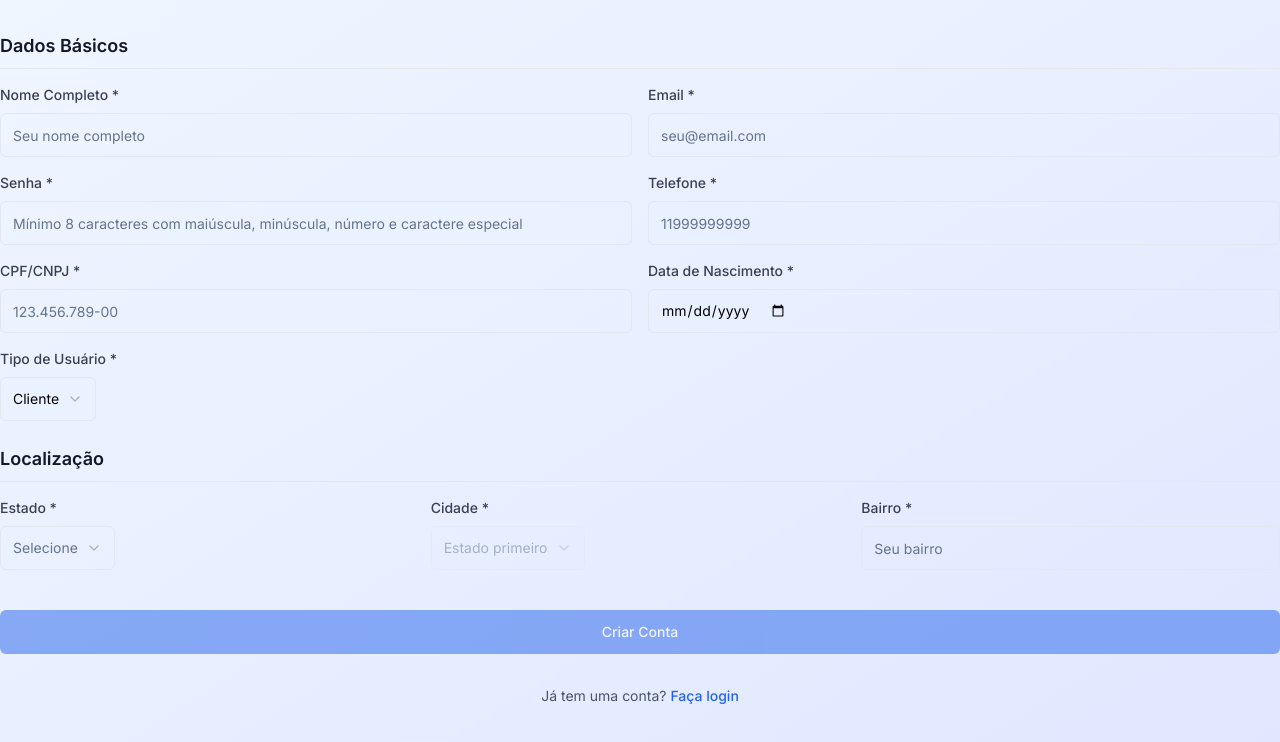
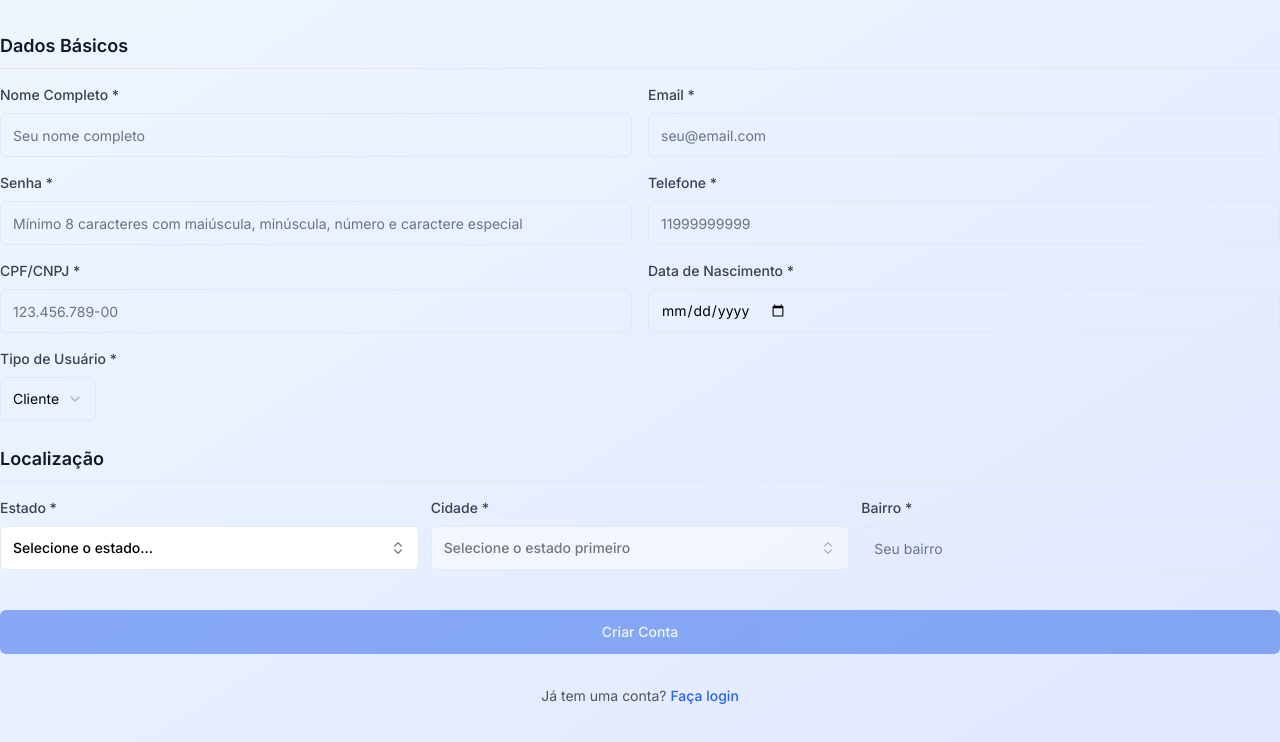
Before and after one commit to fabianoschmits/ConfiLar, a Next.js app: page /cadastro in a window 1280 px wide. Shown: the top 742 px of the page. Built offline with nearby package versions, Linux system fonts and the light colour scheme.

Commit message:
Melhorar formulário de cadastro: Combobox para Estado/Cidade e MultiSelect para Serviços

```diff
--- a/src/components/forms/SimpleRegistrationForm.tsx
+++ b/src/components/forms/SimpleRegistrationForm.tsx
@@ -11,6 +11,10 @@ import { Textarea } from '@/components/ui/textarea'
 import { Checkbox } from '@/components/ui/checkbox'
 import { Badge } from '@/components/ui/badge'
 import { Label } from '@/components/ui/label'
+import { Command, CommandEmpty, CommandGroup, CommandInput, CommandItem, CommandList } from '@/components/ui/command'
+import { Popover, PopoverContent, PopoverTrigger } from '@/components/ui/popover'
+import { cn } from '@/lib/utils'
+import { Check, ChevronsUpDown, X } from 'lucide-react'
 import { useAuthContext } from '@/contexts/AuthContext'
 import { estadosBrasil, getCidadesByEstado } from '@/data/brazilianLocations'
 import { serviceCategories } from '@/data/serviceCategories'
@@ -45,6 +49,9 @@ type RegistrationFormData = z.infer<typeof registrationSchema>
 export function SimpleRegistrationForm() {
   const [isLoading, setIsLoading] = useState(false)
   const [selectedServices, setSelectedServices] = useState<string[]>([])
+  const [stateOpen, setStateOpen] = useState(false)
+  const [cityOpen, setCityOpen] = useState(false)
+  const [servicesOpen, setServicesOpen] = useState(false)
   const { signUp } = useAuthContext()
 
   const {
@@ -73,6 +80,12 @@ export function SimpleRegistrationForm() {
       ? selectedServices.filter(s => s !== service)
       : [...selectedServices, service]
 
+    setSelectedServices(newSelectedServices)
+    setValue('services_offered', newSelectedServices)
+  }
+
+  const removeService = (serviceToRemove: string) => {
+    const newSelectedServices = selectedServices.filter(s => s !== serviceToRemove)
     setSelectedServices(newSelectedServices)
     setValue('services_offered', newSelectedServices)
   }
@@ -289,6 +302,7 @@ export function SimpleRegistrationForm() {
               id="phone"
               placeholder="11999999999"
               {...register('phone')}
+              onChange={handlePhoneChange}
               className={errors.phone ? 'border-red-500 focus:ring-red-500' : ''}
             />
             {errors.phone && <p className="text-sm text-red-500">{errors.phone.message}</p>}
@@ -351,21 +365,53 @@ export function SimpleRegistrationForm() {
             <Label htmlFor="location_state" className="text-sm font-medium text-gray-700">
               Estado *
             </Label>
-            <Select
-              value={watchedValues.location_state}
-              onValueChange={(value) => setValue('location_state', value)}
+            <Popover open={stateOpen} onOpenChange={setStateOpen}>
+              <PopoverTrigger asChild>
+                <Button
+                  variant="outline"
+                  role="combobox"
+                  aria-expanded={stateOpen}
+                  className={cn(
+                    "w-full justify-between",
+                    errors.location_state && "border-red-500 focus:ring-red-500"
+                  )}
                 >
-              <SelectTrigger className={errors.location_state ? 'border-red-500 focus:ring-red-500' : ''}>
-                <SelectValue placeholder="Selecione" />
-              </SelectTrigger>
-              <SelectContent>
+                  {watchedValues.location_state
+                    ? estadosBrasil.find((estado) => estado.sigla === watchedValues.location_state)?.nome
+                    : "Selecione o estado..."}
+                  <ChevronsUpDown className="ml-2 h-4 w-4 shrink-0 opacity-50" />
+                </Button>
+              </PopoverTrigger>
+              <PopoverContent className="w-full p-0">
+                <Command>
+                  <CommandInput placeholder="Buscar estado..." />
+                  <CommandList>
+                    <CommandEmpty>Nenhum estado encontrado.</CommandEmpty>
+                    <CommandGroup>
                       {estadosBrasil.map((estado) => (
-                  <SelectItem key={estado.sigla} value={estado.sigla}>
-                    {estado.sigla}
-                  </SelectItem>
+                        <CommandItem
+                          key={estado.sigla}
+                          value={estado.nome}
+                          onSelect={() => {
+                            setValue('location_state', estado.sigla)
+                            setValue('location_city', '') // Limpar cidade quando mudar estado
+                            setStateOpen(false)
+                          }}
+                        >
+                          <Check
+                            className={cn(
+                              "mr-2 h-4 w-4",
+                              watchedValues.location_state === estado.sigla ? "opacity-100" : "opacity-0"
+                            )}
+                          />
+                          {estado.nome} ({estado.sigla})
+                        </CommandItem>
                       ))}
-              </SelectContent>
-            </Select>
+                    </CommandGroup>
+                  </CommandList>
+                </Command>
+              </PopoverContent>
+            </Popover>
             {errors.location_state && <p className="text-sm text-red-500">{errors.location_state.message}</p>}
           </div>
 
@@ -373,22 +419,55 @@ export function SimpleRegistrationForm() {
             <Label htmlFor="location_city" className="text-sm font-medium text-gray-700">
               Cidade *
             </Label>
-            <Select
-              value={watchedValues.location_city}
-              onValueChange={(value) => setValue('location_city', value)}
+            <Popover open={cityOpen} onOpenChange={setCityOpen}>
+              <PopoverTrigger asChild>
+                <Button
+                  variant="outline"
+                  role="combobox"
+                  aria-expanded={cityOpen}
                   disabled={!watchedValues.location_state}
+                  className={cn(
+                    "w-full justify-between",
+                    errors.location_city && "border-red-500 focus:ring-red-500"
+                  )}
                 >
-              <SelectTrigger className={errors.location_city ? 'border-red-500 focus:ring-red-500' : ''}>
-                <SelectValue placeholder={watchedValues.location_state ? "Selecione" : "Estado primeiro"} />
-              </SelectTrigger>
-              <SelectContent>
+                  {watchedValues.location_city
+                    ? watchedValues.location_city
+                    : watchedValues.location_state
+                    ? "Selecione a cidade..."
+                    : "Selecione o estado primeiro"}
+                  <ChevronsUpDown className="ml-2 h-4 w-4 shrink-0 opacity-50" />
+                </Button>
+              </PopoverTrigger>
+              <PopoverContent className="w-full p-0">
+                <Command>
+                  <CommandInput placeholder="Buscar cidade..." />
+                  <CommandList>
+                    <CommandEmpty>Nenhuma cidade encontrada.</CommandEmpty>
+                    <CommandGroup>
                       {watchedValues.location_state && getCidadesByEstado(watchedValues.location_state).map((cidade) => (
-                  <SelectItem key={cidade} value={cidade}>
+                        <CommandItem
+                          key={cidade}
+                          value={cidade}
+                          onSelect={() => {
+                            setValue('location_city', cidade)
+                            setCityOpen(false)
+                          }}
+                        >
+                          <Check
+                            className={cn(
+                              "mr-2 h-4 w-4",
+                              watchedValues.location_city === cidade ? "opacity-100" : "opacity-0"
+                            )}
+                          />
                           {cidade}
-                  </SelectItem>
+                        </CommandItem>
                       ))}
-              </SelectContent>
-            </Select>
+                    </CommandGroup>
+                  </CommandList>
+                </Command>
+              </PopoverContent>
+            </Popover>
             {errors.location_city && <p className="text-sm text-red-500">{errors.location_city.message}</p>}
           </div>
 
@@ -450,24 +529,67 @@ export function SimpleRegistrationForm() {
               <Label className="text-sm font-medium text-gray-700">
                 Serviços Oferecidos
               </Label>
-              <div className="grid grid-cols-2 md:grid-cols-3 gap-2 max-h-40 overflow-y-auto border rounded-md p-3 bg-gray-50">
+              <Popover open={servicesOpen} onOpenChange={setServicesOpen}>
+                <PopoverTrigger asChild>
+                  <Button
+                    variant="outline"
+                    role="combobox"
+                    aria-expanded={servicesOpen}
+                    className="w-full justify-between"
+                  >
+                    {selectedServices.length === 0
+                      ? "Selecione os serviços..."
+                      : `${selectedServices.length} serviço(s) selecionado(s)`}
+                    <ChevronsUpDown className="ml-2 h-4 w-4 shrink-0 opacity-50" />
+                  </Button>
+                </PopoverTrigger>
+                <PopoverContent className="w-full p-0">
+                  <Command>
+                    <CommandInput placeholder="Buscar serviços..." />
+                    <CommandList>
+                      <CommandEmpty>Nenhum serviço encontrado.</CommandEmpty>
+                      <CommandGroup>
                         {serviceCategoryNames.map((service) => (
-                  <div key={service} className="flex items-center space-x-2">
-                    <Checkbox
-                      id={service}
-                      checked={selectedServices.includes(service)}
-                      onCheckedChange={() => handleServiceToggle(service)}
+                          <CommandItem
+                            key={service}
+                            value={service}
+                            onSelect={() => handleServiceToggle(service)}
+                          >
+                            <Check
+                              className={cn(
+                                "mr-2 h-4 w-4",
+                                selectedServices.includes(service) ? "opacity-100" : "opacity-0"
+                              )}
                             />
-                    <Label htmlFor={service} className="text-sm cursor-pointer">{service}</Label>
-                  </div>
+                            {service}
+                          </CommandItem>
                         ))}
-              </div>
+                      </CommandGroup>
+                    </CommandList>
+                  </Command>
+                </PopoverContent>
+              </Popover>
+
+              {/* Serviços selecionados */}
               {selectedServices.length > 0 && (
-                <div className="mt-2">
+                <div className="mt-3 space-y-2">
                   <p className="text-sm text-gray-600">Serviços selecionados:</p>
-                  <div className="flex flex-wrap gap-1 mt-1">
+                  <div className="flex flex-wrap gap-2">
                     {selectedServices.map((service) => (
-                      <Badge key={service} variant="secondary">{service}</Badge>
+                      <Badge
+                        key={service}
+                        variant="secondary"
+                        className="flex items-center gap-1"
+                      >
+                        {service}
+                        <button
+                          type="button"
+                          onClick={() => removeService(service)}
+                          className="ml-1 hover:bg-gray-300 rounded-full p-0.5"
+                        >
+                          <X className="h-3 w-3" />
+                        </button>
+                      </Badge>
                     ))}
                   </div>
                 </div>
```
Lines whose indentation alone changed are shown as unchanged.
